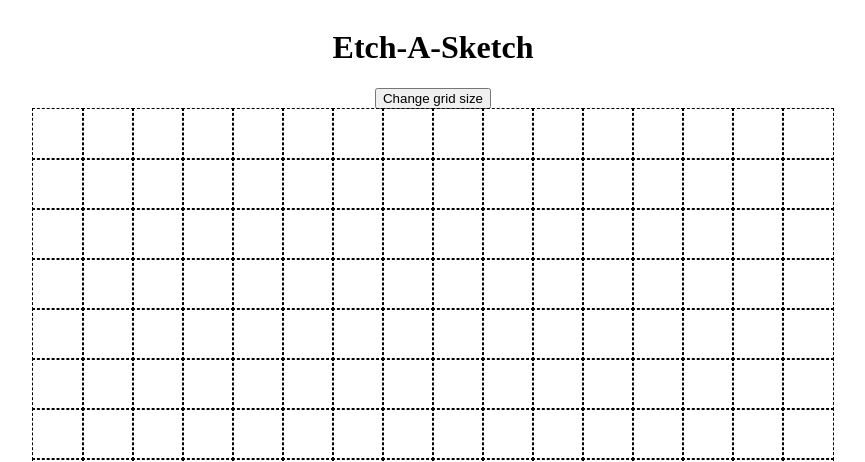
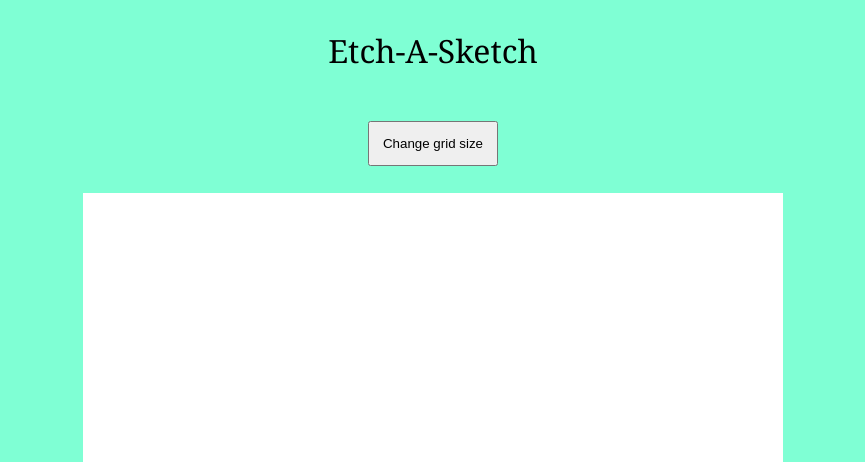
Before and after one commit to BinoManjesh/odin-etch-a-sketch, a plain HTML site: page index.html in a window 1280 px wide. Shown: the top 462 px of the page, without its empty margins (207-1072 px from the left). Drawn offline with Linux system fonts and the light colour scheme.

Commit message:
Update styles.css

```diff
--- a/styles.css
+++ b/styles.css
@@ -2,17 +2,26 @@ body {
     display: flex;
     flex-direction: column;
     align-items: center;
+    background-color: aquamarine;
 }
 
 h1 {
     text-align: center;
+    font-weight: normal;
+    font-family: Georgia, serif;
+}
+
+button {
+    padding: 1em;
+    margin: 2em;
 }
 
 div.grid {
     display: flex;
     flex-direction: column;
     align-items: center;
-    height: 800px;
+    height: 700px;
+    background-color: white;
 }
 
 div.grid * {
@@ -22,9 +31,5 @@ div.grid * {
 div.row {
     display: flex;
     justify-content: center;
-    width: 800px;
+    width: 700px;
 }
-
-div.cell {
-    outline: black dashed 1px;
-}
```
